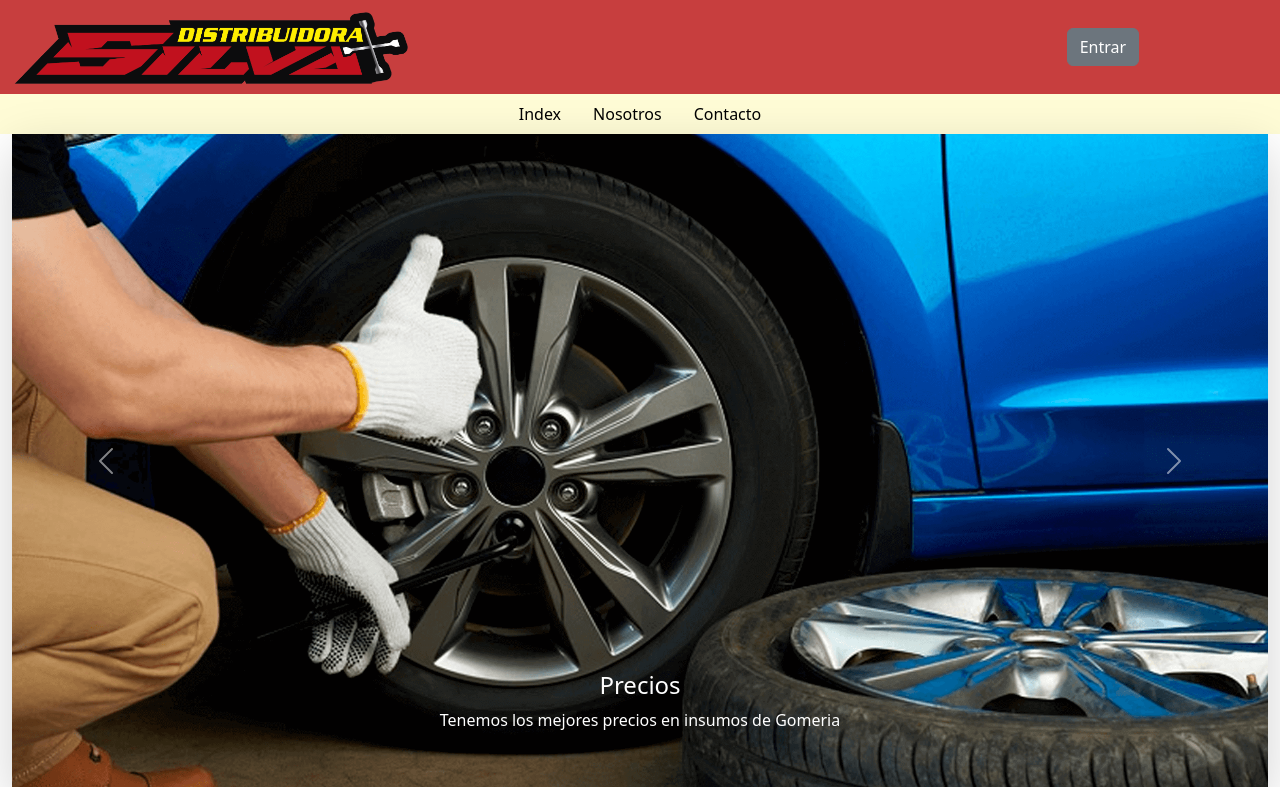
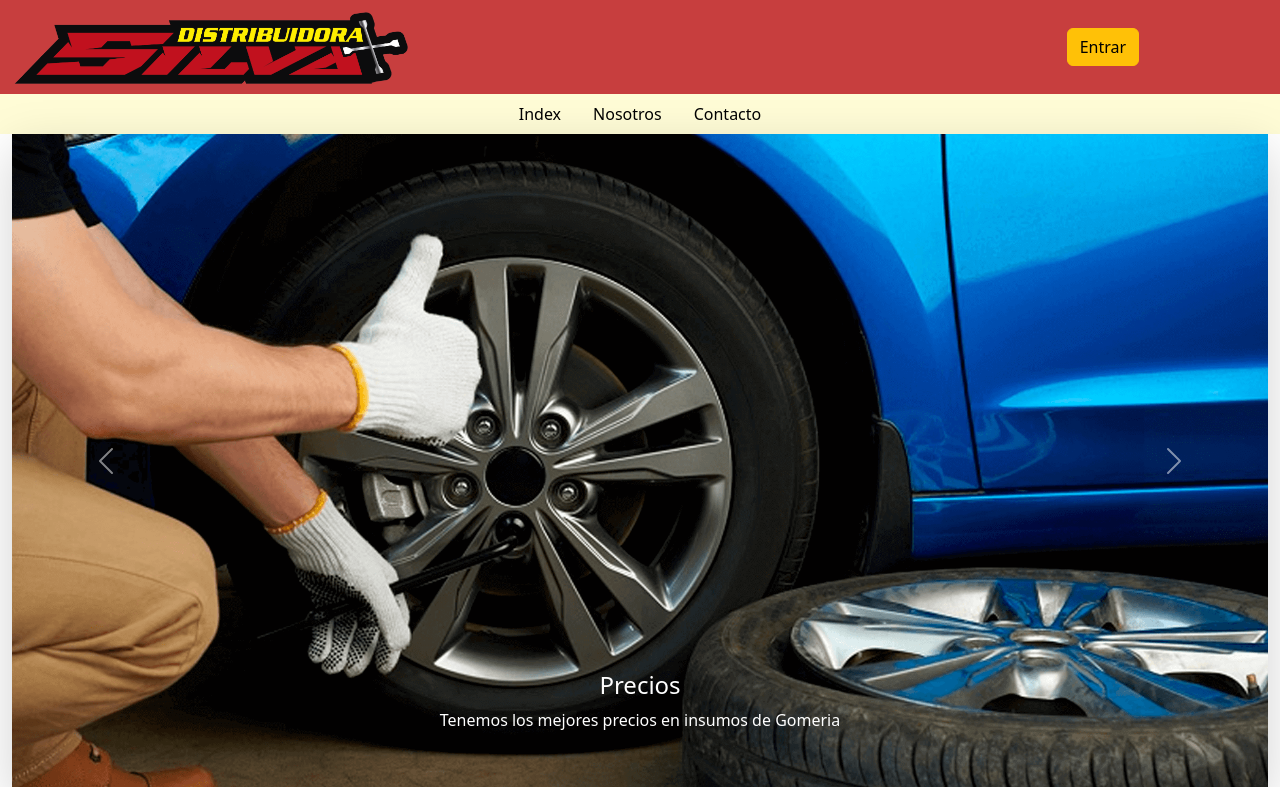
Before and after one commit to MarianoDjango/sistema-distribuidora-django, a Django app: page / in a window 1280 px wide. Shown: the top 787 px of the page. Run offline with Django 5.2, Linux system fonts and the light colour scheme; some libraries are stand-ins or nearby versions.

Commit message:
correcciones 2

```diff
--- a/myapp/templates/base_generic.html
+++ b/myapp/templates/base_generic.html
@@ -9,7 +9,7 @@
     <link href="https://fonts.googleapis.com/css2?family=Roboto:wght@400;700&display=swap" rel="stylesheet">
     <link href="{% static 'bootstrap-5.3.3-dist/css/bootstrap.min.css' %}" rel="stylesheet" integrity="sha384-QWTKZyjpPEjISv5WaRU9OFeRpok6YctnYmDr5pNlyT2bRjXh0JMhjY6hW+ALEwIH" crossorigin="anonymous">
     <script src="{% static 'bootstrap-5.3.3-dist/js/bootstrap.bundle.min.js' %}" integrity="sha384-YvpcrYf0tY3lHB60NNkmXc5s9fDVZLESaAA55NDzOxhy9GkcIdslK1eN7N6jIeHz" crossorigin="anonymous"></script>
-    <script src="//ajax.googleapis.com/ajax/libs/jquery/1.9.1/jquery.min.js"></script>
+    <script src="https://ajax.googleapis.com/ajax/libs/jquery/1.9.1/jquery.min.js"></script>
 
     <title>Distribuidora Silva</title>
     <style>
@@ -58,8 +58,10 @@
           {% else %}
             <div class="col-lg-7"></div>
             <div class="col-lg-2">
-              <a class="btn btn-secondary" href="{% url 'login' %}" aria-expanded="false">Entrar
-              </a>
+              <form method="post" style="display:inline;">
+                {% csrf_token %}
+                <a class="btn btn-warning" href="{% url 'login' %}" aria-expanded="false">Entrar</a>
+              </form>
             </div>
           {% endif %}
           </div>
```
